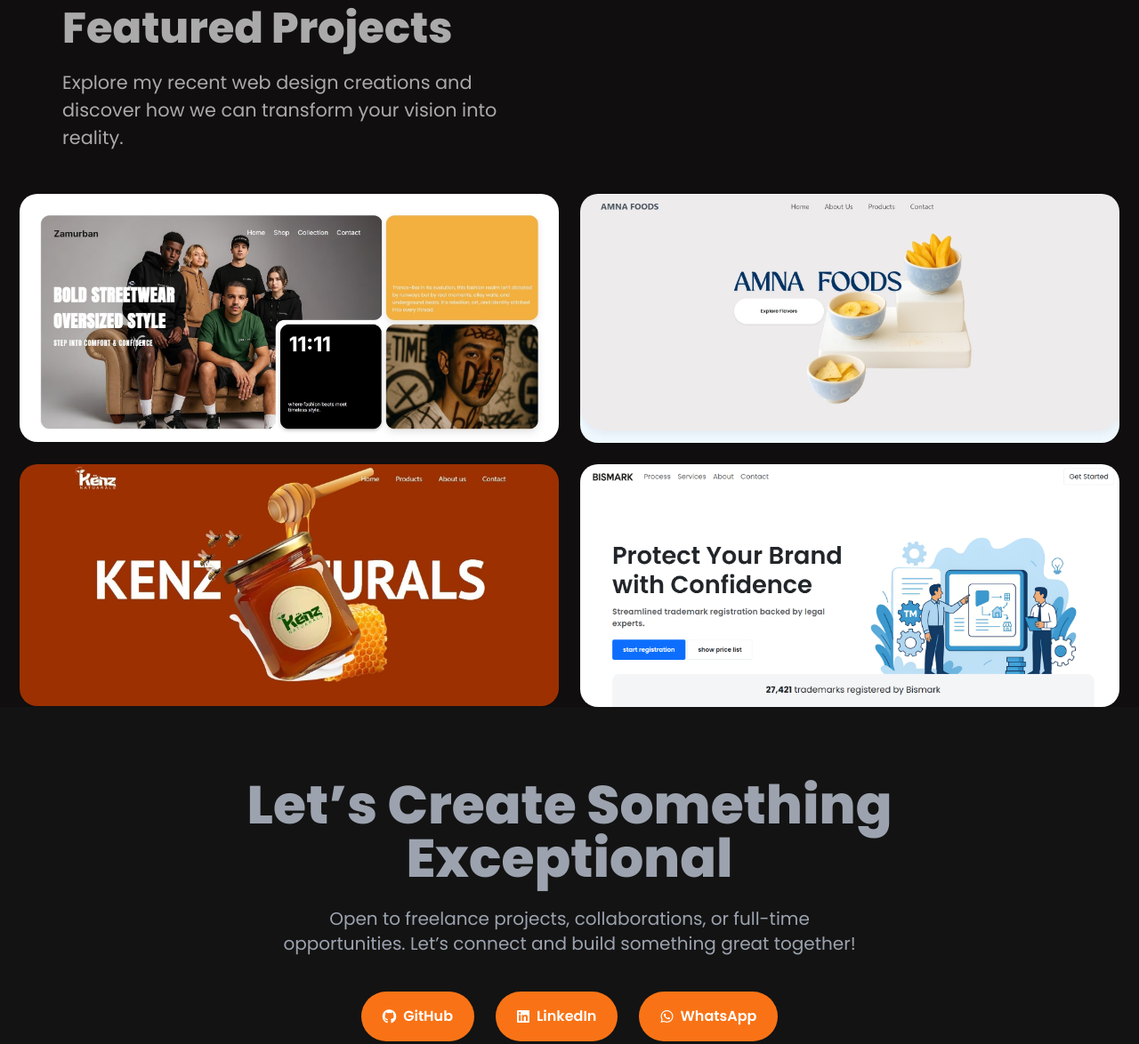
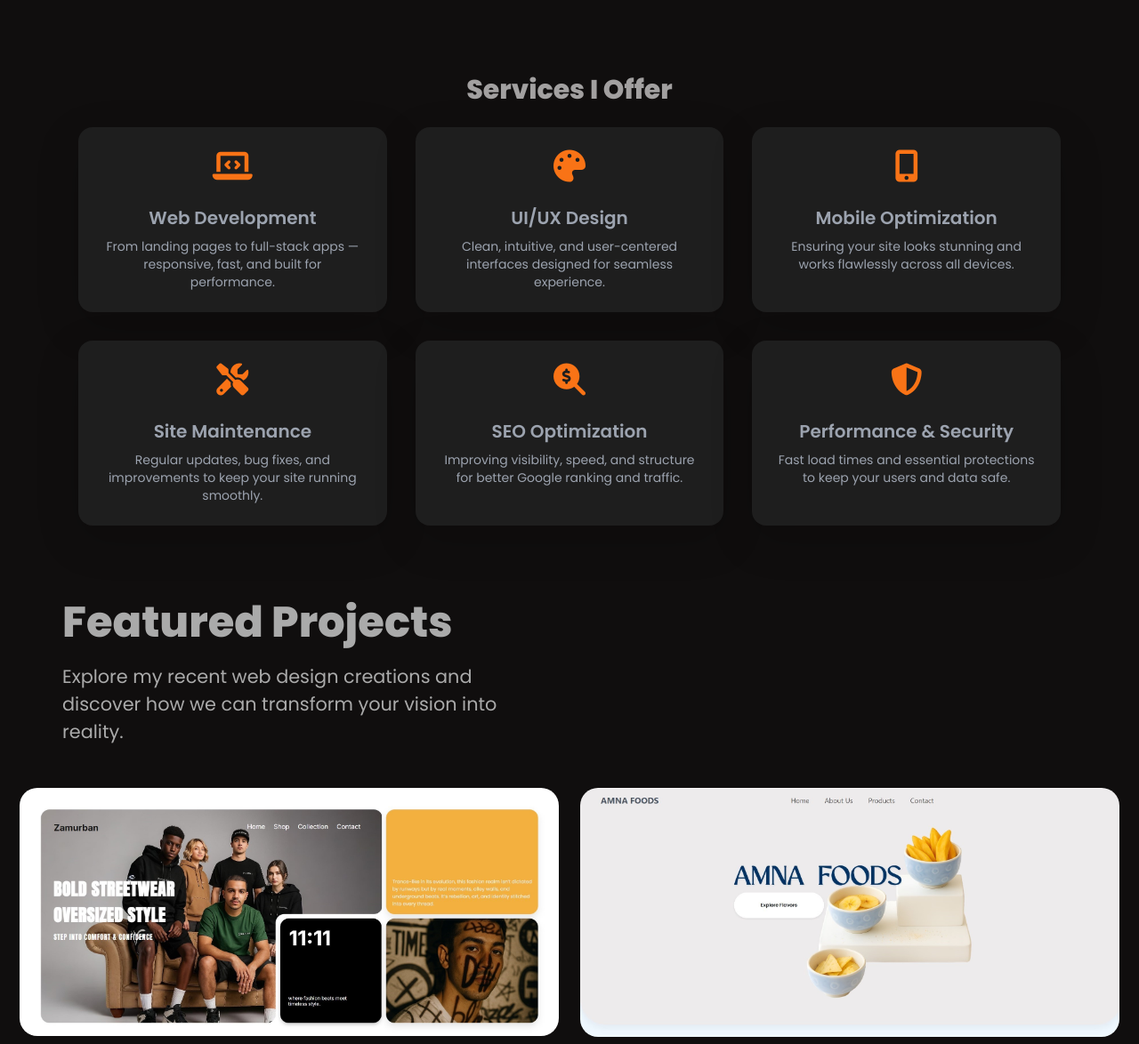
Before and after one commit to muhammed-junaid-k/junaid, a plain HTML site: page index.html in a window 1280 px wide. Shown: the part 1389-2563 px from the top of the page at 89% size. Drawn offline with nearby package versions, Linux system fonts and the light colour scheme.

Commit message:
made some modifications

```diff
--- a/index.html
+++ b/index.html
@@ -39,6 +39,9 @@
         <span class="badge bg-orange mb-3">Available for Work</span>
         <h1 class="work mb-2">Creative Designer & <br>Developer</h1>
         <h5>"I BUILD SITES"</h5>
+                <a href="#works" class="cta-button">
+          contact me
+        </a>
       </div>
 
       <!-- Right Content -->
@@ -94,6 +97,55 @@
   </div>
 </section>
 
+<section class="services text-gray-400 py-20 px-6 text-center">
+  <div class="max-w-6xl mx-auto">
+    <h2 class="services-title text-xl md:text-3xl font-bold mb-6">Services I Offer</h2>
+
+    <div class="grid gap-8 sm:grid-cols-2 md:grid-cols-3 px-4">
+      <!-- Service 1 -->
+      <div class="bg-[#1e1e1e] p-6 rounded-2xl shadow-lg hover:shadow-orange-400/20 transition duration-300">
+        <i class="fas fa-laptop-code text-4xl text-orange-500 mb-4"></i>
+        <h3 class="text-xl font-semibold mb-2">Web Development</h3>
+        <p class="text-sm text-gray-400">From landing pages to full-stack apps — responsive, fast, and built for performance.</p>
+      </div>
+
+      <!-- Service 2 -->
+      <div class="bg-[#1e1e1e] p-6 rounded-2xl shadow-lg hover:shadow-orange-400/20 transition duration-300">
+        <i class="fas fa-palette text-4xl text-orange-500 mb-4"></i>
+        <h3 class="text-xl font-semibold mb-2">UI/UX Design</h3>
+        <p class="text-sm text-gray-400">Clean, intuitive, and user-centered interfaces designed for seamless experience.</p>
+      </div>
+
+      <!-- Service 3 -->
+      <div class="bg-[#1e1e1e] p-6 rounded-2xl shadow-lg hover:shadow-orange-400/20 transition duration-300">
+        <i class="fas fa-mobile-alt text-4xl text-orange-500 mb-4"></i>
+        <h3 class="text-xl font-semibold mb-2">Mobile Optimization</h3>
+        <p class="text-sm text-gray-400">Ensuring your site looks stunning and works flawlessly across all devices.</p>
+      </div>
+
+      <!-- Service 4 -->
+      <div class="bg-[#1e1e1e] p-6 rounded-2xl shadow-lg hover:shadow-orange-400/20 transition duration-300">
+        <i class="fas fa-tools text-4xl text-orange-500 mb-4"></i>
+        <h3 class="text-xl font-semibold mb-2">Site Maintenance</h3>
+        <p class="text-sm text-gray-400">Regular updates, bug fixes, and improvements to keep your site running smoothly.</p>
+      </div>
+
+      <!-- Service 5 -->
+      <div class="bg-[#1e1e1e] p-6 rounded-2xl shadow-lg hover:shadow-orange-400/20 transition duration-300">
+        <i class="fas fa-search-dollar text-4xl text-orange-500 mb-4"></i>
+        <h3 class="text-xl font-semibold mb-2">SEO Optimization</h3>
+        <p class="text-sm text-gray-400">Improving visibility, speed, and structure for better Google ranking and traffic.</p>
+      </div>
+
+      <!-- Service 6 -->
+      <div class="bg-[#1e1e1e] p-6 rounded-2xl shadow-lg hover:shadow-orange-400/20 transition duration-300">
+        <i class="fas fa-shield-alt text-4xl text-orange-500 mb-4"></i>
+        <h3 class="text-xl font-semibold mb-2">Performance & Security</h3>
+        <p class="text-sm text-gray-400">Fast load times and essential protections to keep your users and data safe.</p>
+      </div>
+    </div>
+  </div>
+</section>
 
 
 <section class="projects" id="works">
@@ -191,8 +243,8 @@
 
 
 <!-- Work With Me Section -->
-<section class="bg-[#131313] text-gray-400 py-20 px-6 text-center">
-  <h2 class="text-4xl md:text-6xl font-bold mb-6">Let’s Create Something<br />Exceptional</h2>
+<section class="contact text-gray-400 py-20 px-6 text-center">
+  <h2 class="text-xl md:text-3xl font-bold mb-6">Let’s Create Something<br />Exceptional</h2>
   <p class="text-lg md:text-xl text-gray-400 mb-10 max-w-2xl mx-auto">
 Open to freelance projects, collaborations, or full-time opportunities. Let’s connect and build something great together!  </p>
 
--- a/style.css
+++ b/style.css
@@ -51,12 +51,13 @@
   display: inline-flex;
   align-items: center;
   gap: 8px;
-  padding: 12px 20px;
+  padding: 7px 15px;
   background: #ff6a00;
   color: white;
   border: none;
   border-radius: 50px;
-  font-weight: 500;
+  font-weight: 300;
+  font-size: smaller;
   text-decoration: none;
   overflow: hidden;
   transition: background 0.3s ease;
@@ -267,6 +268,21 @@
       width: 100%;
       height: auto;
     }
+.services{
+    background-color: rgba(15, 13, 13, 0.8);
+
+}
+.contact{
+    background-color: rgba(15, 13, 13, 0.8);
+}
+.services-title{
+      color: rgb(162, 160, 160);
+
+}
+
+
+
+
 
     @media (max-width: 768px) {
       .section-title {
@@ -307,7 +323,7 @@
 }
 .work{font-size: 1.5rem;}
 .cta-button{
-    display: none;
+    /* display: none; */
 }
 .custom-navbar{
     display: none;
```
